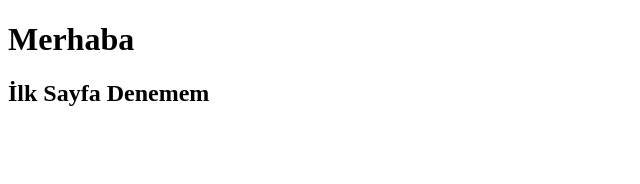
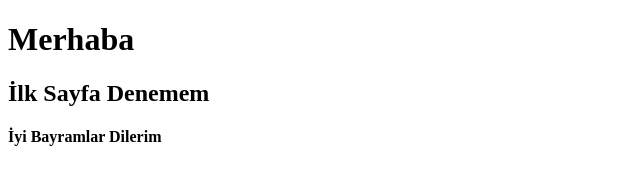
Before and after one commit to pinarunlu/proje-c, a plain HTML site: page index.html in a window 1280 px wide. Shown: the whole page, without its empty margins (0-640 px from the left). Drawn offline with Linux system fonts and the light colour scheme.

Commit message:
H4 etiketi eklendi

```diff
--- a/index.html
+++ b/index.html
@@ -8,5 +8,7 @@
 <body>
     <h1>Merhaba</h1>
     <h2>İlk Sayfa Denemem</h2>
+
+    <h4>İyi Bayramlar Dilerim</h4>
 </body>
 </html>
```
